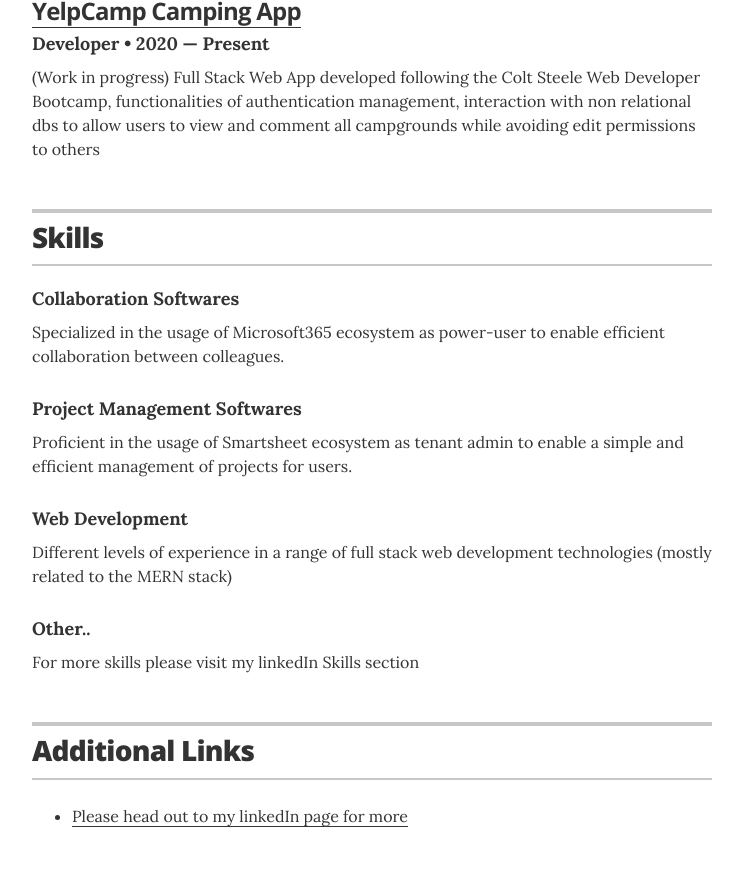
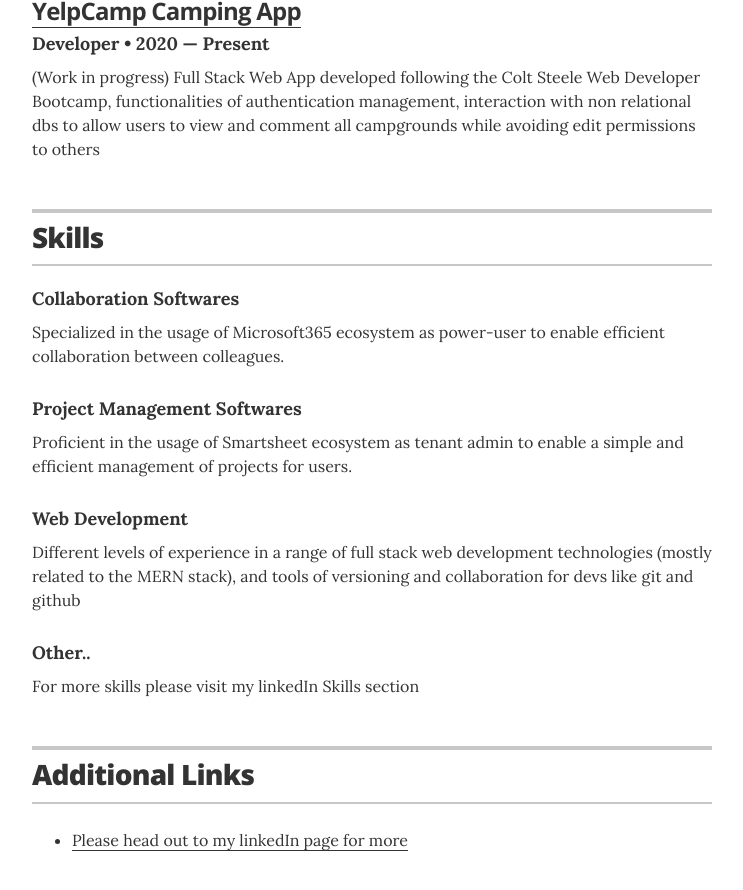
Before and after one commit to StefanoDevWeb/StefanoDevWeb.github.io, a Jekyll site: the page built from index.html, in a window 1280 px wide and 900 px high, scrolled down 1913 px. Shown: the top 890 px of the window, without its empty margins (268-1011 px from the left). Built offline with Jekyll 4.4.1, drawn with Linux system fonts in a browser that asks for light colours.

Commit message:
Update skills.yml

```diff
--- a/_data/skills.yml
+++ b/_data/skills.yml
@@ -9,7 +9,7 @@
 
 #
 - skill: Web Development
-  description: Different levels of experience in a range of full stack web development technologies (mostly related to the MERN stack)
+  description: Different levels of experience in a range of full stack web development technologies (mostly related to the MERN stack), and tools of versioning and collaboration for devs like git and github
 
 - skill: Other..
   description: For more skills please visit my linkedIn Skills section
```
